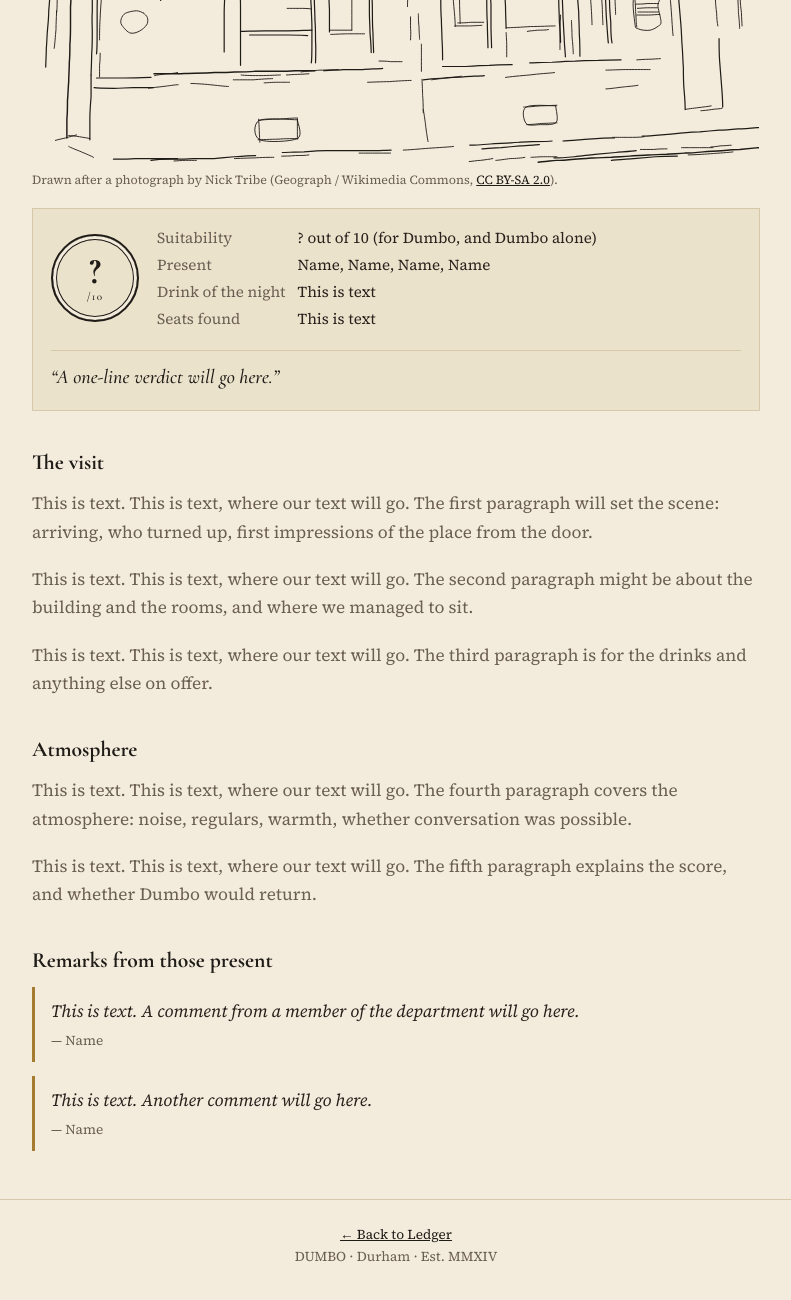
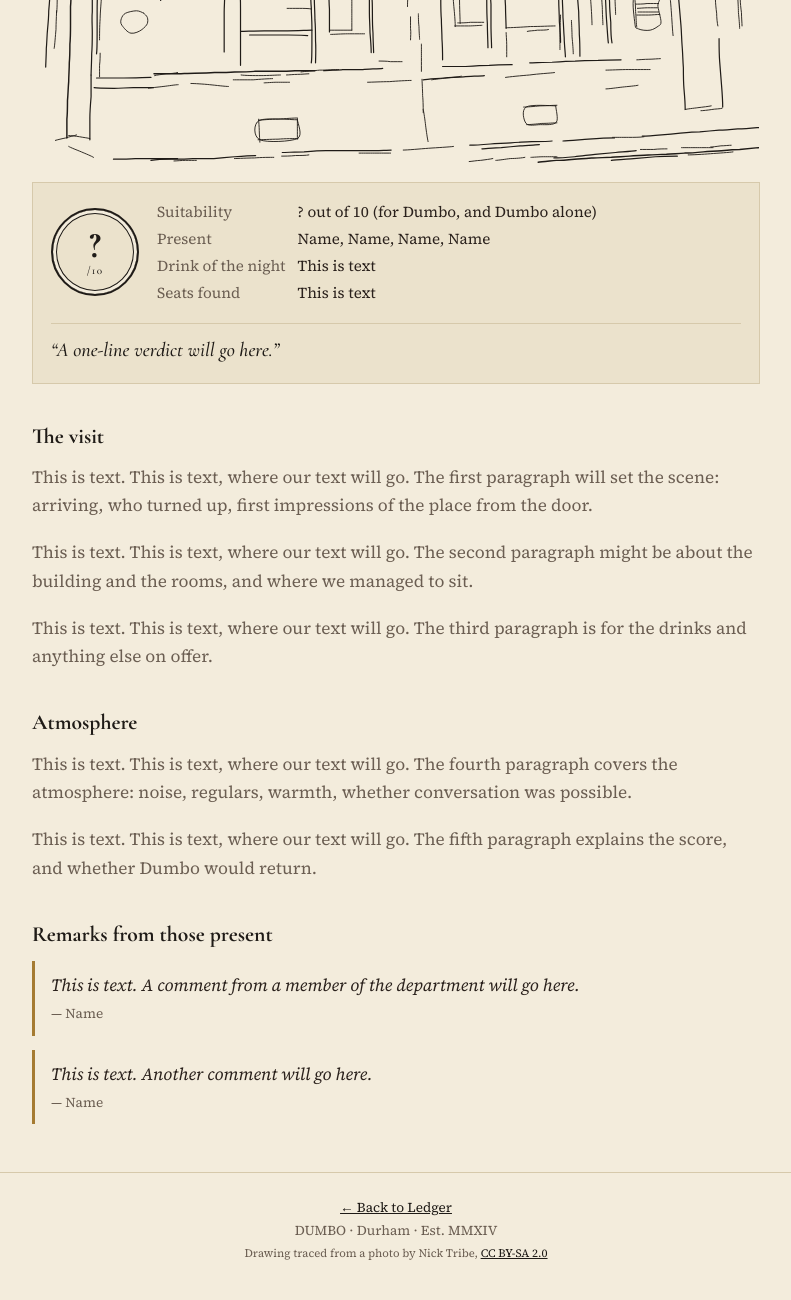
Before and after one commit to ericsegan/DUMBO, a plain HTML site: page victoria-inn.html in a window 1280 px wide. Shown: the part 777-2077 px from the top of the page, without its empty margins (244-1035 px from the left). Drawn offline with nearby package versions, Linux system fonts and the light colour scheme.

Commit message:
Add files via upload

```diff
--- a/victoria-inn.html
+++ b/victoria-inn.html
@@ -26,7 +26,6 @@
 
   <figure class="photo drawing">
     <img src="victoria-inn.svg" alt="Line drawing of the Victoria Inn, Hallgarth Street">
-    <figcaption>Drawn after a photograph by Nick Tribe (Geograph / Wikimedia Commons, <a href="https://creativecommons.org/licenses/by-sa/2.0/">CC BY-SA 2.0</a>).</figcaption>
   </figure>
 
   <section class="ledger" aria-label="Summary">
@@ -65,7 +64,7 @@
 </main>
 
 <footer class="site">
-  <div class="wrap"><a href="index.html">← Back to Ledger</a><br>DUMBO · Durham · Est. MMXIV</div>
+  <div class="wrap"><a href="index.html">← Back to Ledger</a><br>DUMBO · Durham · Est. MMXIV<br><small>Drawing traced from a photo by Nick Tribe, <a href="https://creativecommons.org/licenses/by-sa/2.0/">CC BY-SA 2.0</a></small></div>
 </footer>
 
 </body>
```
